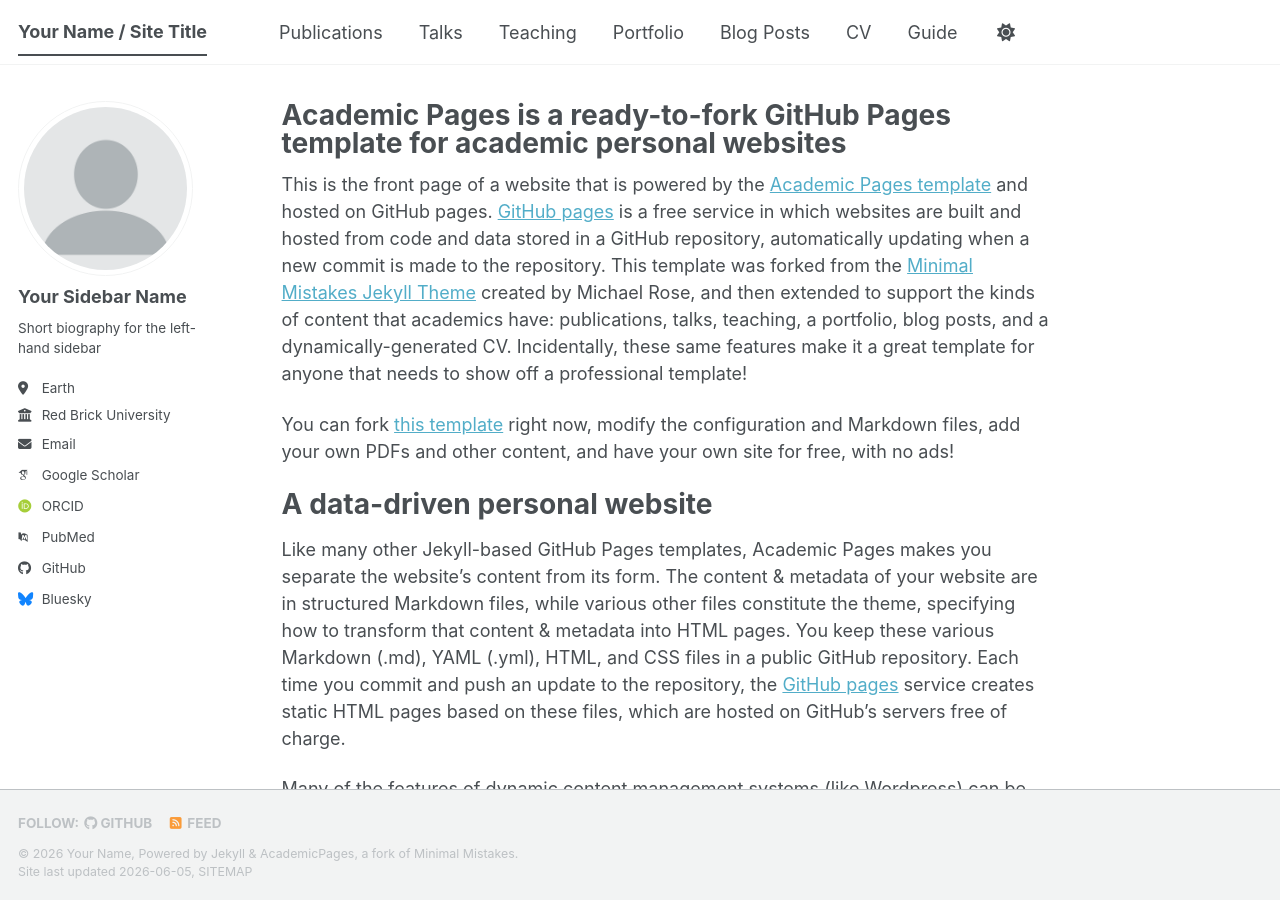
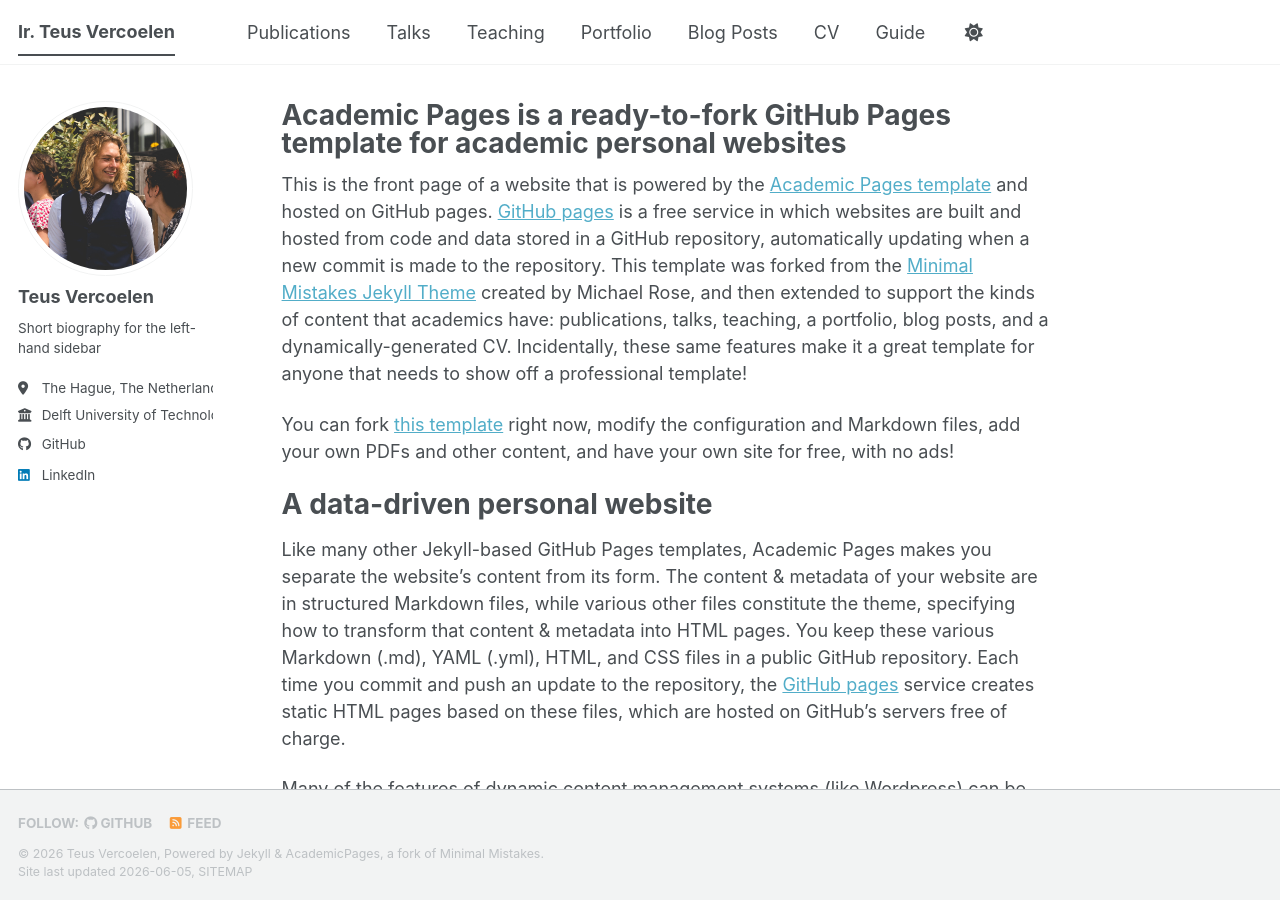
Before and after one commit to TeusVercoelen/TeusVercoelen.github.io, a Jekyll site: the page built from _pages/about.md, in a window 1280 px wide and 900 px high. Built offline with Jekyll 4.4.1, drawn with Linux system fonts in a browser that asks for light colours; some web fonts are replaced; a script bundle is joined from its source files by our own code; library files that are not in the unit come from our copies.

Commit message:
Update _config.yml

```diff
--- a/_config.yml
+++ b/_config.yml
@@ -9,10 +9,10 @@
 # Basic Site Settings
 locale                   : "en-US"
 site_theme               : "default" # The available themes options are "default", "air", "sunrise", "mint", "dirt" and "contrast"
-title                    : "Your Name / Site Title"
+title                    : "Ir. Teus Vercoelen"
 title_separator          : "-"
-name                     : &name "Your Name"
-description              : &description "Your Name's academic portfolio"   # Update this with a general description of your site, this is the default if not overridden by a page
+name                     : &name "Teus Vercoelen"
+description              : &description "Teus' portfolio"   # Update this with a general description of your site, this is the default if not overridden by a page
 url                      : https://academicpages.github.io # The base hostname & protocol for your site e.g. "https://[your GitHub username].github.io",
                                                            # or if you already have some other page hosted on Github then use "https://[your GitHub username].github.io/[Your Repo Name]"
 baseurl                  : "" # the subpath of your site, e.g. "/blog"
@@ -23,25 +23,25 @@ repository               : "academicpages/academicpages.github.io"
 #               Additional customization can be done by editing /_includes/author-profile.html
 author:
   # Biographic information
-  avatar           : "profile.png"
-  name             : "Your Sidebar Name"
+  avatar           : "profile.jpg"
+  name             : "Teus Vercoelen"
   pronouns         : # example: "she/her"
   bio              : "Short biography for the left-hand sidebar"
-  location         : "Earth"
-  employer         : "Red Brick University"
+  location         : "The Hague, The Netherlands"
+  employer         : "Delft University of Technology"
   uri              : # URL
-  email            : "none@example.org"
+  email            : # "none@example.org"
 
   # Academic websites
   academia         : # URL
   arxiv            : # URL - Update with the correct link to your profile
-  googlescholar    : "https://scholar.google.com/citations?user=PS_CX0AAAAAJ"
+  googlescholar    : # "https://scholar.google.com/citations?user=PS_CX0AAAAAJ"
   inspire-hep      : # URL
   impactstory      : # URL
-  orcid            : "https://orcid.org/yourorcidurl"
+  orcid            : # "https://orcid.org/yourorcidurl"
   semantic         : # URL
   ssrn             : # URL
-  pubmed           : "https://www.ncbi.nlm.nih.gov/pubmed/?term=john+snow"
+  pubmed           : # "https://www.ncbi.nlm.nih.gov/pubmed/?term=john+snow"
   researchgate     : # URL
   scopus           : # URL
   zotero           : # URL
@@ -51,13 +51,13 @@ author:
   bitbucket        : # Username - Update with your username on the site
   codepen          : # Username
   dribbble         : # Username
-  github           : "academicpages"
+  github           : "https://github.com/TeusVercoelen"
   kaggle           : # Username
   stackoverflow    : # User number or user number and name (i.e., use "1" or "1/jeff-atwood")
 
   # Social media
   artstation       : # Username
-  bluesky          : "bsky.app" # Replace this with you Bluesky username
+  bluesky          : # "bsky.app" # Replace this with you Bluesky username
   facebook         : # Username
   flickr           : # Username
   foursquare       : # Username
@@ -66,7 +66,7 @@ author:
   keybase          : # Username
   instagram        : # Username
   lastfm           : # Username
-  linkedin         : # Username
+  linkedin         : https://www.linkedin.com/in/teus-vercoelen-7bb0011a6/ # Username
   mastodon         : # URL
   medium           : # URL
   pinterest        : # Username
```
